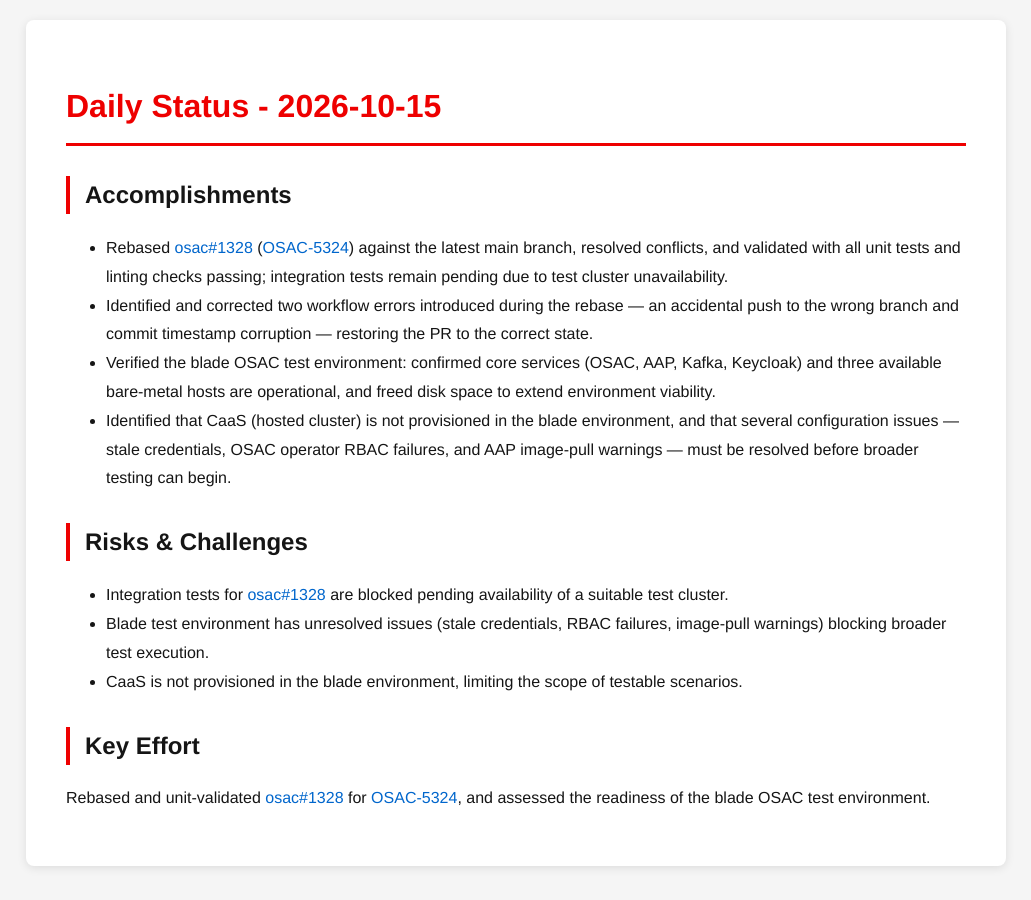
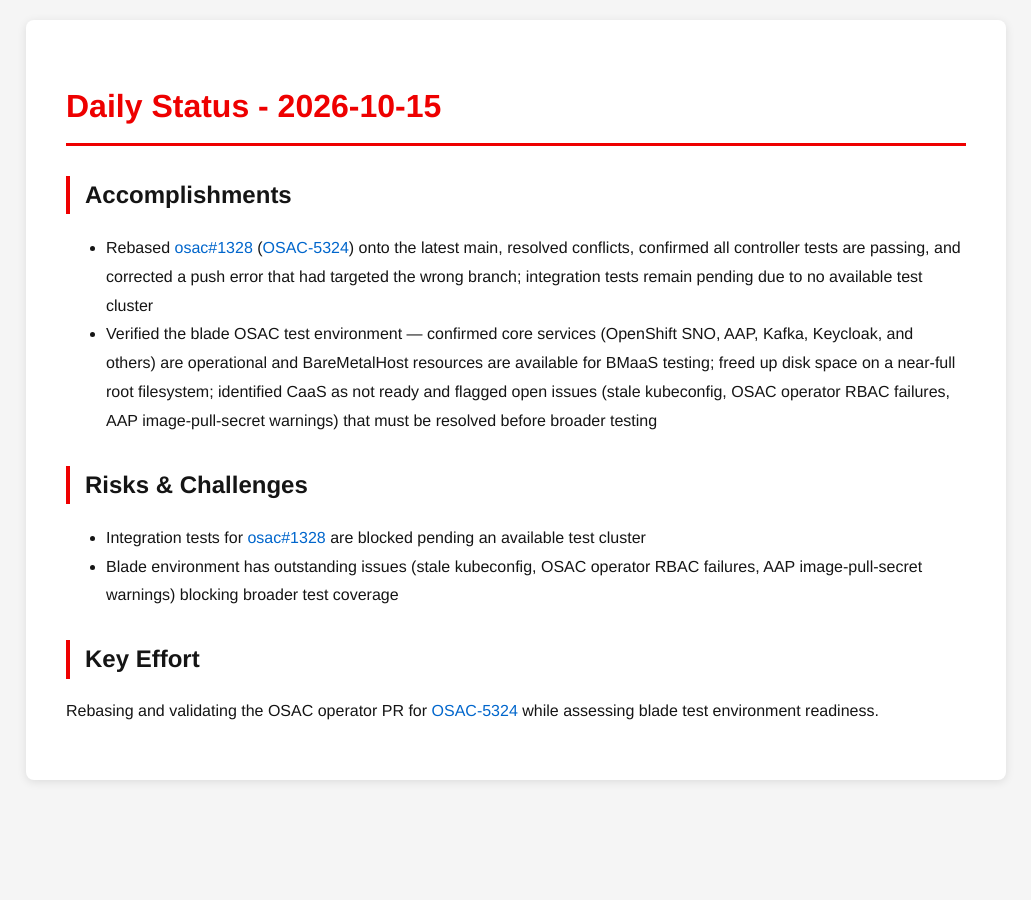
Before and after one commit to tzvatot/daily-status, a Jekyll site: the page built from 2026-10-15.md, in a window 1280 px wide. Shown: the whole page, without its empty margins (124-1155 px from the left). Built offline with Jekyll 4.4.1, drawn with Linux system fonts in a browser that asks for light colours.

Commit message:
Daily status update - 2026-10-15

```diff
--- a/2026-10-15.md
+++ b/2026-10-15.md
@@ -7,15 +7,12 @@
 # Daily Status - 2026-10-15
 
 ## Accomplishments
-- Rebased [osac#1328](https://github.com/osac-project/osac/pull/1328) ([OSAC-5324](https://redhat.atlassian.net/browse/OSAC-5324)) against the latest main branch, resolved conflicts, and validated with all unit tests and linting checks passing; integration tests remain pending due to test cluster unavailability.
-- Identified and corrected two workflow errors introduced during the rebase — an accidental push to the wrong branch and commit timestamp corruption — restoring the PR to the correct state.
-- Verified the blade OSAC test environment: confirmed core services (OSAC, AAP, Kafka, Keycloak) and three available bare-metal hosts are operational, and freed disk space to extend environment viability.
-- Identified that CaaS (hosted cluster) is not provisioned in the blade environment, and that several configuration issues — stale credentials, OSAC operator RBAC failures, and AAP image-pull warnings — must be resolved before broader testing can begin.
+- Rebased [osac#1328](https://github.com/osac-project/osac/pull/1328) ([OSAC-5324](https://redhat.atlassian.net/browse/OSAC-5324)) onto the latest main, resolved conflicts, confirmed all controller tests are passing, and corrected a push error that had targeted the wrong branch; integration tests remain pending due to no available test cluster
+- Verified the blade OSAC test environment — confirmed core services (OpenShift SNO, AAP, Kafka, Keycloak, and others) are operational and BareMetalHost resources are available for BMaaS testing; freed up disk space on a near-full root filesystem; identified CaaS as not ready and flagged open issues (stale kubeconfig, OSAC operator RBAC failures, AAP image-pull-secret warnings) that must be resolved before broader testing
 
 ## Risks & Challenges
-- Integration tests for [osac#1328](https://github.com/osac-project/osac/pull/1328) are blocked pending availability of a suitable test cluster.
-- Blade test environment has unresolved issues (stale credentials, RBAC failures, image-pull warnings) blocking broader test execution.
-- CaaS is not provisioned in the blade environment, limiting the scope of testable scenarios.
+- Integration tests for [osac#1328](https://github.com/osac-project/osac/pull/1328) are blocked pending an available test cluster
+- Blade environment has outstanding issues (stale kubeconfig, OSAC operator RBAC failures, AAP image-pull-secret warnings) blocking broader test coverage
 
 ## Key Effort
-Rebased and unit-validated [osac#1328](https://github.com/osac-project/osac/pull/1328) for [OSAC-5324](https://redhat.atlassian.net/browse/OSAC-5324), and assessed the readiness of the blade OSAC test environment.
+Rebasing and validating the OSAC operator PR for [OSAC-5324](https://redhat.atlassian.net/browse/OSAC-5324) while assessing blade test environment readiness.
```
